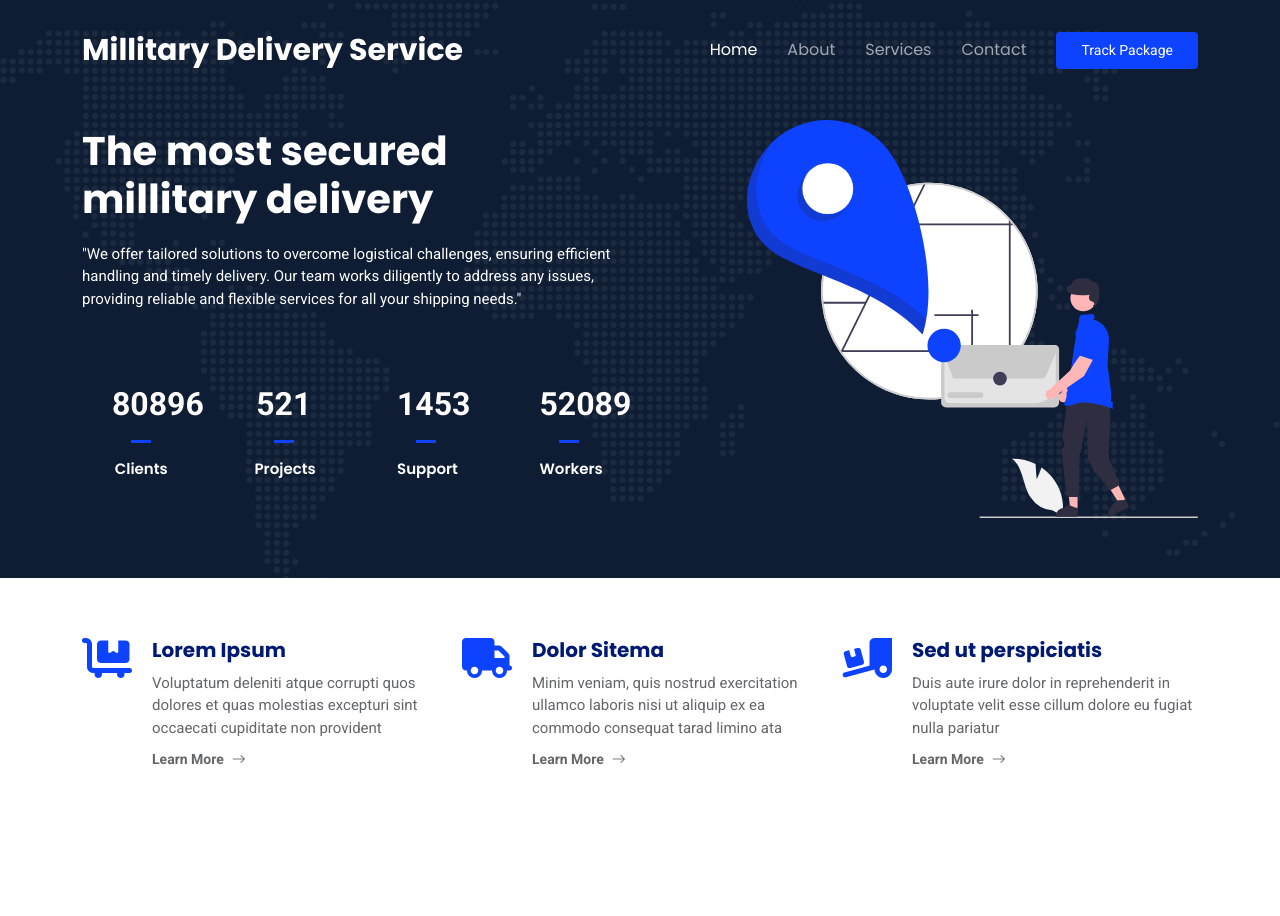
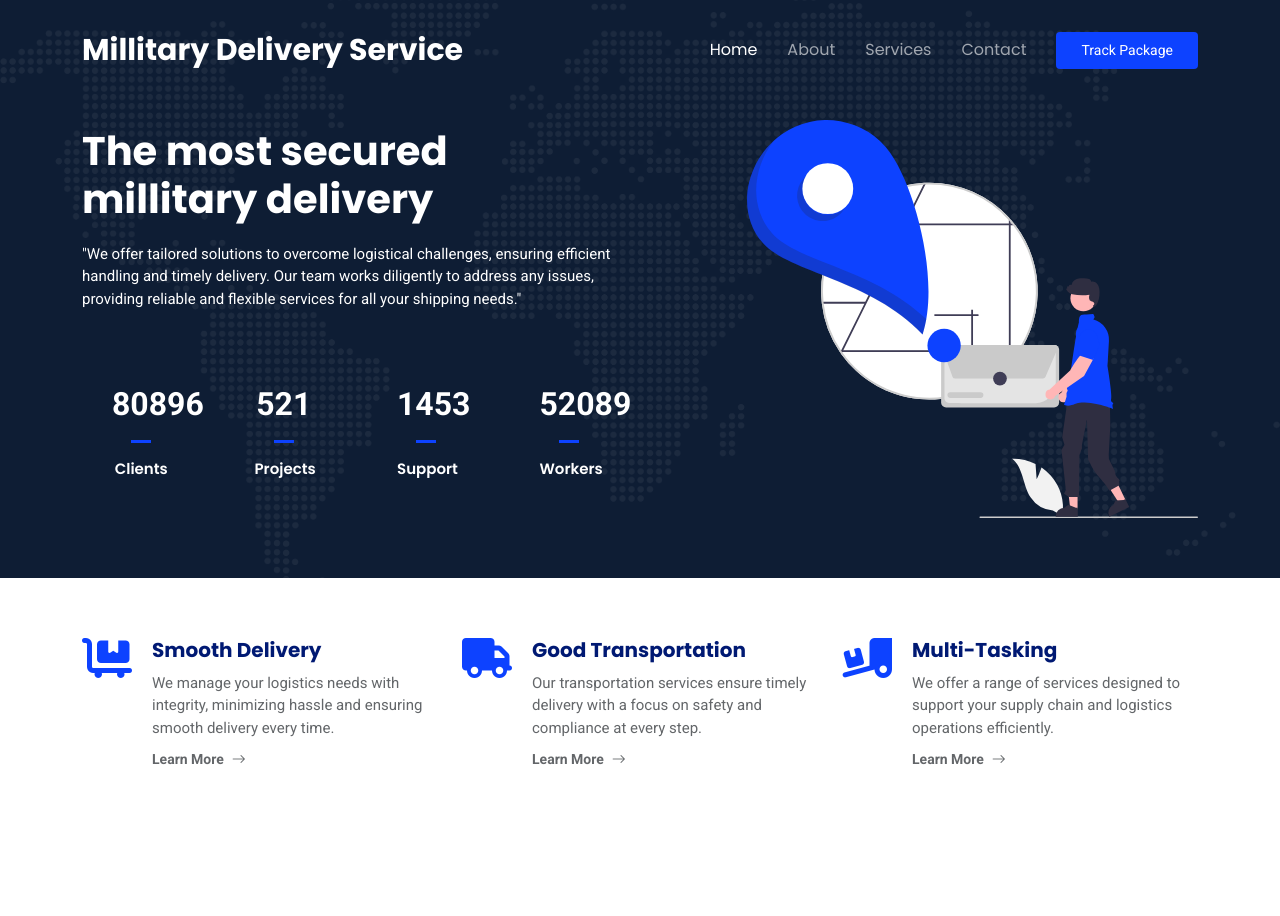
Before and after one commit to King12-D/millitarydelivery, a Django app: page / in a window 1280 px wide. Shown: the top 916 px of the page. Run offline with Django 5.2, Linux system fonts and the light colour scheme; some libraries are stand-ins or nearby versions.

Commit message:
Update index.html

```diff
--- a/logistic/templates/index.html
+++ b/logistic/templates/index.html
@@ -58,7 +58,7 @@
 
     </section><!-- /Hero Section -->
 
-    <!-- Featured Services Section -->
+     <!-- Featured Services Section -->
     <section id="featured-services" class="featured-services section">
 
       <div class="container">
@@ -68,8 +68,8 @@
           <div class="col-lg-4 col-md-6 service-item d-flex" data-aos="fade-up" data-aos-delay="100">
             <div class="icon flex-shrink-0"><i class="fa-solid fa-cart-flatbed"></i></div>
             <div>
-              <h4 class="title">Lorem Ipsum</h4>
-              <p class="description">Voluptatum deleniti atque corrupti quos dolores et quas molestias excepturi sint occaecati cupiditate non provident</p>
+              <h4 class="title">Smooth Delivery</h4>
+              <p class="description">We manage your logistics needs with integrity, minimizing hassle and ensuring smooth delivery every time.</p>
               <a href="#" class="readmore stretched-link"><span>Learn More</span><i class="bi bi-arrow-right"></i></a>
             </div>
           </div>
@@ -78,8 +78,8 @@
           <div class="col-lg-4 col-md-6 service-item d-flex" data-aos="fade-up" data-aos-delay="200">
             <div class="icon flex-shrink-0"><i class="fa-solid fa-truck"></i></div>
             <div>
-              <h4 class="title">Dolor Sitema</h4>
-              <p class="description">Minim veniam, quis nostrud exercitation ullamco laboris nisi ut aliquip ex ea commodo consequat tarad limino ata</p>
+              <h4 class="title">Good Transportation</h4>
+              <p class="description">Our transportation services ensure timely delivery with a focus on safety and compliance at every step.</p>
               <a href="#" class="readmore stretched-link"><span>Learn More</span><i class="bi bi-arrow-right"></i></a>
             </div>
           </div><!-- End Service Item -->
@@ -87,8 +87,8 @@
           <div class="col-lg-4 col-md-6 service-item d-flex" data-aos="fade-up" data-aos-delay="300">
             <div class="icon flex-shrink-0"><i class="fa-solid fa-truck-ramp-box"></i></div>
             <div>
-              <h4 class="title">Sed ut perspiciatis</h4>
-              <p class="description">Duis aute irure dolor in reprehenderit in voluptate velit esse cillum dolore eu fugiat nulla pariatur</p>
+              <h4 class="title">Multi-Tasking</h4>
+              <p class="description">We offer a range of services designed to support your supply chain and logistics operations efficiently.</p>
               <a href="#" class="readmore stretched-link"><span>Learn More</span><i class="bi bi-arrow-right"></i></a>
             </div>
           </div><!-- End Service Item -->
@@ -98,6 +98,7 @@
       </div>
 
     </section><!-- /Featured Services Section -->
+
 
     <!-- About Section -->
     <section id="about" class="about section">
```
